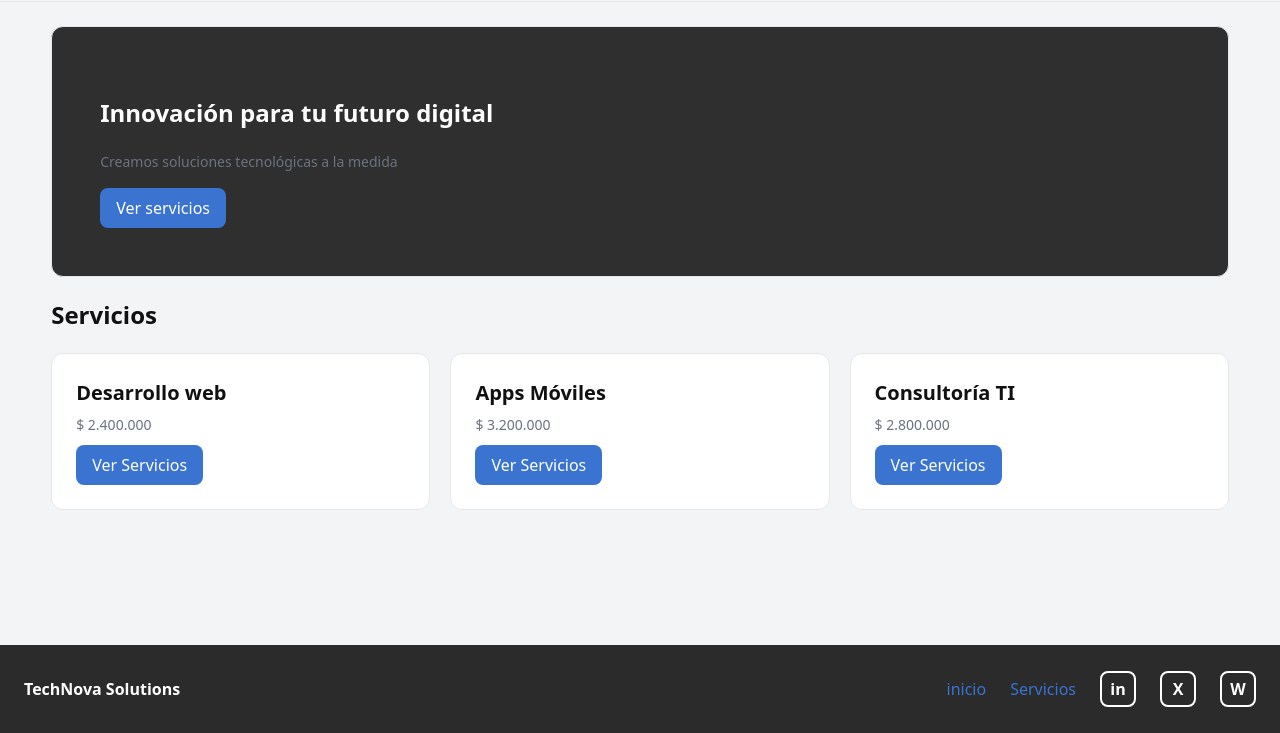
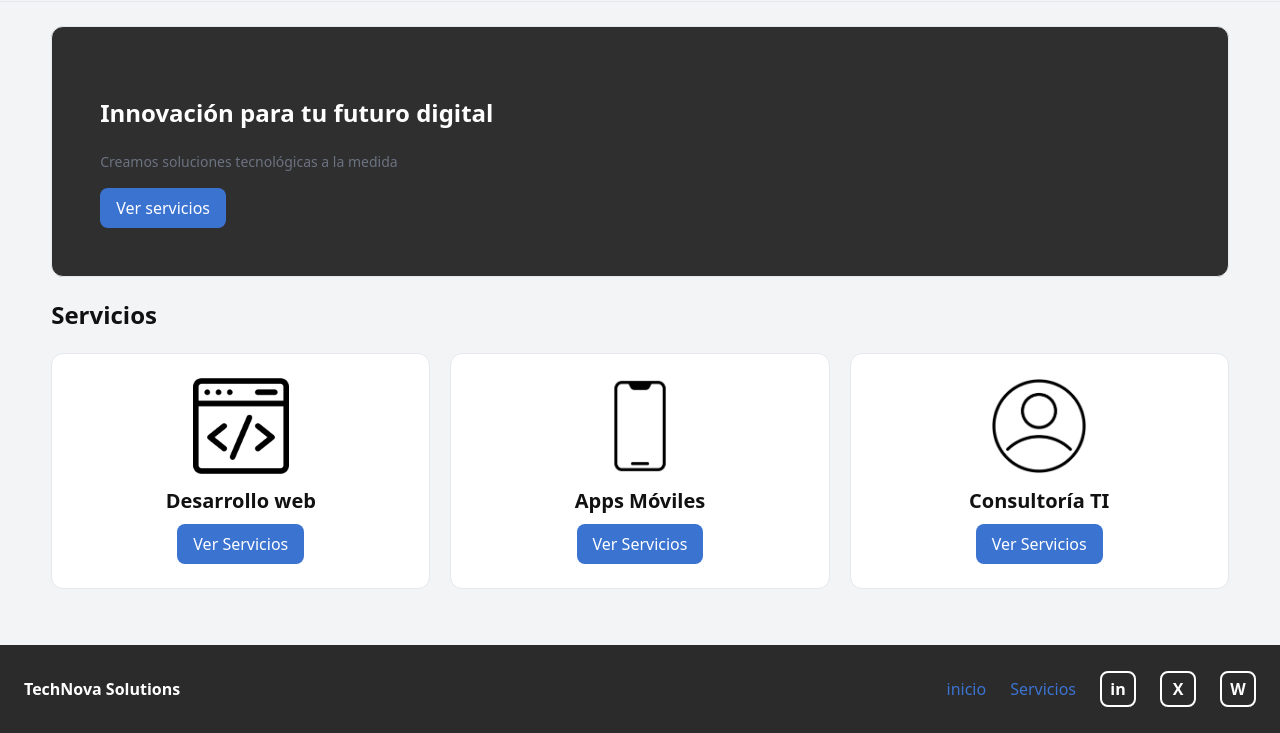
Before and after one commit to MaKeajse/Front1Group16_TechNova, a plain HTML site: page pages/index.html in a window 1280 px wide. Shown: the part 67-800 px from the top of the page. Drawn offline with Linux system fonts and the light colour scheme.

Commit message:
Index
Organizar index, detalles mockups

```diff
--- a/js/data.js
+++ b/js/data.js
@@ -1,9 +1,10 @@
 // Servicios (CRUD en localStorage) + util formato COP
 const LS_KEY = 'TECHNOVA_SERVICES';
+
 const DEFAULT_SERVICES = [
-  {id:101, nombre:'Desarrollo web', precio:2400000, stock:25, en_promocion:true, imagen_url:'', descripcion:'Sitios responsivos (React/Angular) con APIs REST y despliegue en la nube.'},
-  {id:102, nombre:'Apps Móviles', precio:3200000, stock:15, en_promocion:false, imagen_url:'', descripcion:'Apps nativas o híbridas para Android/iOS.'},
-  {id:103, nombre:'Consultoría TI', precio:2800000, stock:12, en_promocion:false, imagen_url:'', descripcion:'Evaluación, estrategia y roadmap tecnológico.'},
+  {id:101, nombre:'Desarrollo web', icon:'desarrollo-web.png', precio:2400000, stock:25, en_promocion:true, imagen_url:'', descripcion:'Sitios responsivos (React/Angular) con APIs REST y despliegue en la nube.'},
+  {id:102, nombre:'Apps Móviles', icon:'apps-moviles.png',precio:3200000, stock:15, en_promocion:false, imagen_url:'', descripcion:'Apps nativas o híbridas para Android/iOS.'},
+  {id:103, nombre:'Consultoría TI', icon:'consultoria-ti.png', precio:2800000, stock:12, en_promocion:false, imagen_url:'', descripcion:'Evaluación, estrategia y roadmap tecnológico.'},
   {id:104, nombre:'Servicios Nube', precio:3600000, stock:10, en_promocion:false, imagen_url:'', descripcion:'Migración a la nube, contenedores y CI/CD.'},
   {id:105, nombre:'IA', precio:4200000, stock:8, en_promocion:true, imagen_url:'', descripcion:'Casos de ML/IA aplicada al negocio.'},
   {id:106, nombre:'Soporte Técnico', precio:900000, stock:50, en_promocion:true, imagen_url:'', descripcion:'Soporte remoto y en sitio 24/7.'},
@@ -12,18 +13,49 @@ const DEFAULT_SERVICES = [
   {id:109, nombre:'IoT', precio:3000000, stock:14, en_promocion:false, imagen_url:'', descripcion:'Integración de dispositivos y telemetría.'},
   {id:110, nombre:'Desarrollo de APIs', precio:2100000, stock:22, en_promocion:false, imagen_url:'', descripcion:'Diseño e implementación de APIs REST/GraphQL.'}
 ];
+
 function loadServices(){
+
   const raw = localStorage.getItem(LS_KEY);
-  if(!raw){ localStorage.setItem(LS_KEY, JSON.stringify(DEFAULT_SERVICES)); return [...DEFAULT_SERVICES]; }
-  try{ return JSON.parse(raw); }catch{ localStorage.setItem(LS_KEY, JSON.stringify(DEFAULT_SERVICES)); return [...DEFAULT_SERVICES]; }
+
+  if(!raw){
+    localStorage.setItem(LS_KEY, JSON.stringify(DEFAULT_SERVICES));
+    return [...DEFAULT_SERVICES];
+  }
+
+  try{
+    return JSON.parse(raw);
+  }catch{
+    localStorage.setItem(LS_KEY, JSON.stringify(DEFAULT_SERVICES));
+    return [...DEFAULT_SERVICES];
+  }
 }
-function saveServices(arr){ localStorage.setItem(LS_KEY, JSON.stringify(arr)); }
-function getService(id){ return loadServices().find(s => String(s.id)===String(id)); }
+
+function saveServices(arr){
+    localStorage.setItem(LS_KEY, JSON.stringify(arr));
+}
+
+function getService(id){
+    return loadServices().find(s => String(s.id)===String(id));
+}
+
 function upsertService(svc){
+
   const arr = loadServices();
-  if(!svc.id){ svc.id = Math.max(...arr.map(s=>s.id)) + 1; arr.push(svc); }
-  else{ const i = arr.findIndex(x => x.id === svc.id); if(i>=0) arr[i]=svc; else arr.push(svc); }
-  saveServices(arr); return svc.id;
+
+  if(!svc.id){
+    svc.id = Math.max(...arr.map(s=>s.id)) + 1; arr.push(svc);
+  }else{
+    const i = arr.findIndex(x => x.id === svc.id);
+    if(i>=0) arr[i]=svc; else arr.push(svc);
+  }
+  saveServices(arr);
+  return svc.id;
 }
-function deleteService(id){ saveServices(loadServices().filter(s => String(s.id)!==String(id))); }
-function formatMoney(n){ return n.toLocaleString('es-CO', {style:'currency', currency:'COP', maximumFractionDigits:0}); }
+function deleteService(id){
+    saveServices(loadServices().filter(s => String(s.id)!==String(id)));
+}
+
+function formatMoney(n){
+    return n.toLocaleString('es-CO', {style:'currency', currency:'COP', maximumFractionDigits:0});
+}
--- a/pages/index.html
+++ b/pages/index.html
@@ -34,21 +34,47 @@
         <div class="spacer"></div>
         <a class="link" href="index.html">inicio</a>
         <a class="link" href="servicios.html">Servicios</a>
-    <span class="chip">in</span><span class="chip">X</span><span class="chip">W</span>
+        <span class="chip">in</span>
+        <span class="chip">X</span>
+        <span class="chip">W</span>
     </footer>
 
     <script src="../js/data.js"></script>
     <script>
+        // Si mueves páginas a /pages, esta base mantiene la ruta correcta a los iconos
+        function iconsBase(){
+            return location.pathname.includes('/pages/') ? '../assets/icons/' : 'assets/icons/';
+        }
+
+        document.addEventListener('DOMContentLoaded', () => {
             const wrap = document.getElementById('destacados');
-    loadServices().slice(0,3).forEach(s => {
+            if (!wrap) {
+                console.error('#destacados no existe');
+                return;
+            }
+            if (typeof loadServices !== 'function') {
+                console.error('data.js no cargó');
+                return;
+            }
+
+            const base = iconsBase();
+            const idsHome = [101,102,103]; // los tres del mockup
+            const items = loadServices().filter(s => idsHome.includes(s.id));
+
+            wrap.innerHTML = '';
+            items.forEach(s => {
+            const icon = s.icon ? `${base}${s.icon}` : null;
             const card = document.createElement('article');
-      card.className='card'; card.style.padding='24px';
+            card.className = 'card';
+            card.style.cssText = 'padding:24px;text-align:center';
             card.innerHTML = `
-        <div style="font-size:20px; font-weight:700; margin-bottom:6px;">${s.nombre}</div>
-        <div class="small" style="margin-bottom:10px;">${formatMoney(s.precio)}</div>
+                ${icon ? `<img src="${icon}" alt="${s.nombre}" width="96" height="96" style="display:block;margin:0 auto 12px;">` : ''}
+                <div style="font-size:20px;font-weight:700;margin-bottom:8px;">${s.nombre}</div>
                 <a class="btn" href="detalle.html?id=${s.id}">Ver Servicios</a>`;
             wrap.appendChild(card);
             });
+        });
     </script>
+
 </body>
 </html>
```
Also changed, not shown: js/users.js (+35 -5 lines), pages/servicio-form.html (+37 -10 lines), assets/icons/WhatsApp.png (added), assets/icons/apps-moviles.png (added), assets/icons/consultoria-ti.png (added), assets/icons/desarrollo-web.png (added), assets/technova.css (line endings or trailing spaces). Lines whose indentation alone changed are shown as unchanged.
